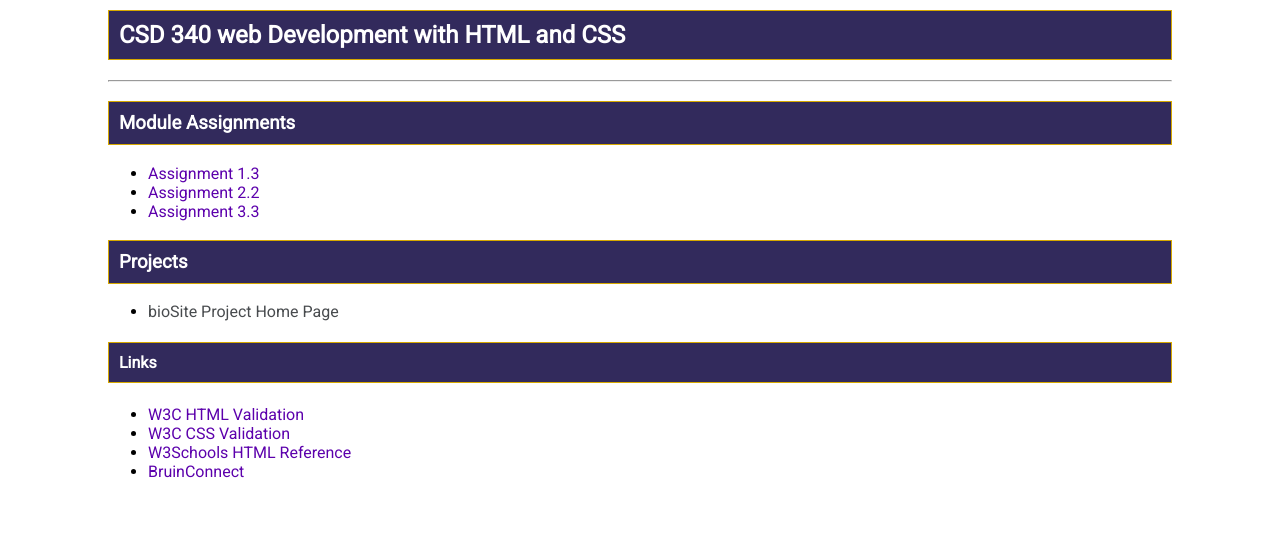
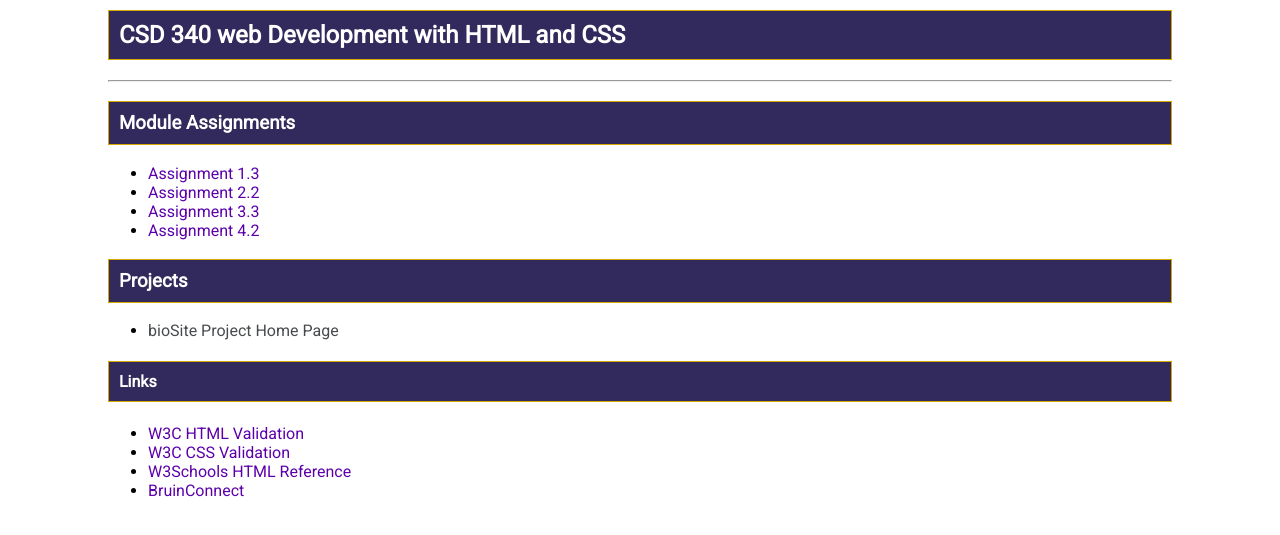
Before and after one commit to crdz97/csd-340, a plain HTML site: page index.html in a window 1280 px wide. Shown: the part 121-656 px from the top of the page. Drawn offline with Linux system fonts and the light colour scheme.

Commit message:
updated index

```diff
--- a/index.html
+++ b/index.html
@@ -35,6 +35,7 @@ CSD-340 Module 3.2 HTML Assignment
                 <li><a href="module-01/rodriguez-mod1.3.html">Assignment 1.3</a></li>
                 <li><a href="module-02/rodriguez-mod2.2.html">Assignment 2.2</a></li>
                 <li><a href="module-03/rodriguez-mod3.3.html">Assignment 3.3</a></li>
+                <li><a href="module-04/rodriguez-mod4.2.html">Assignment 4.2</a></li>
             </ul>
 
             <h3>Projects</h3>
```
